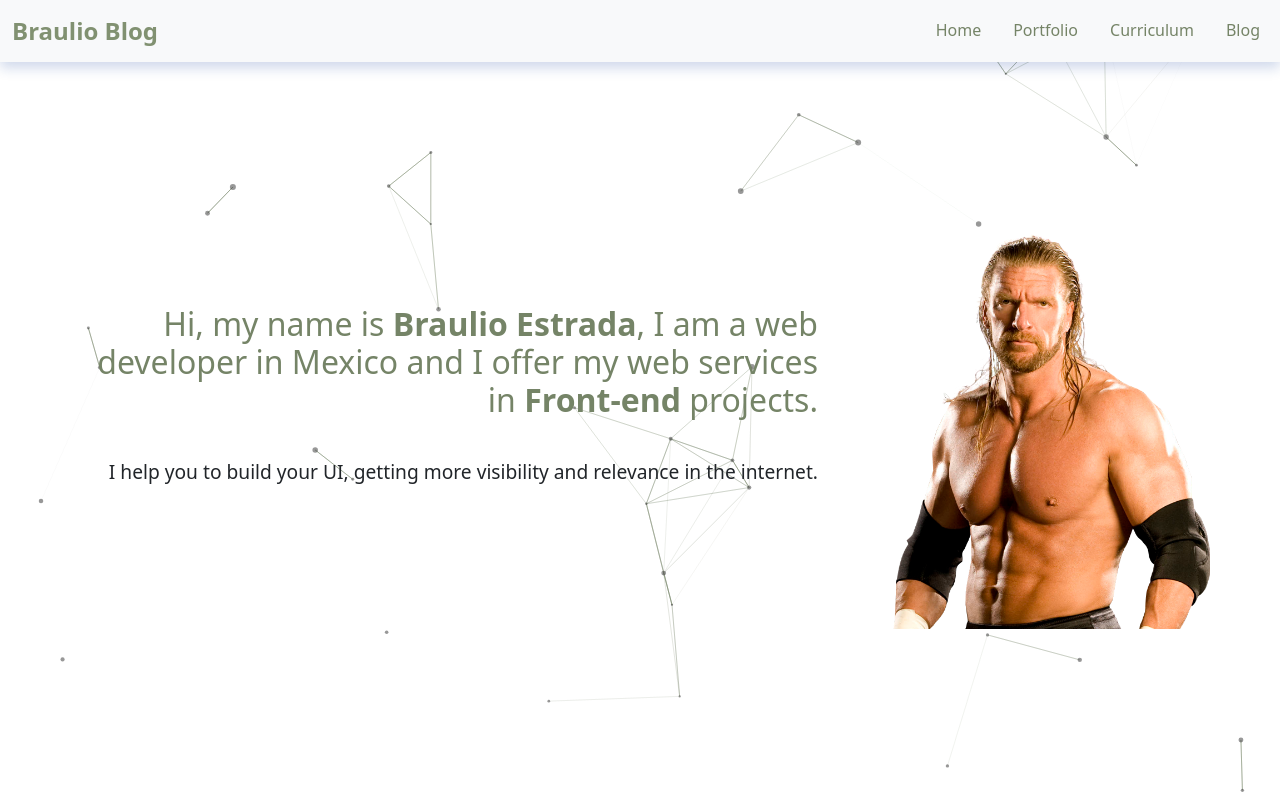
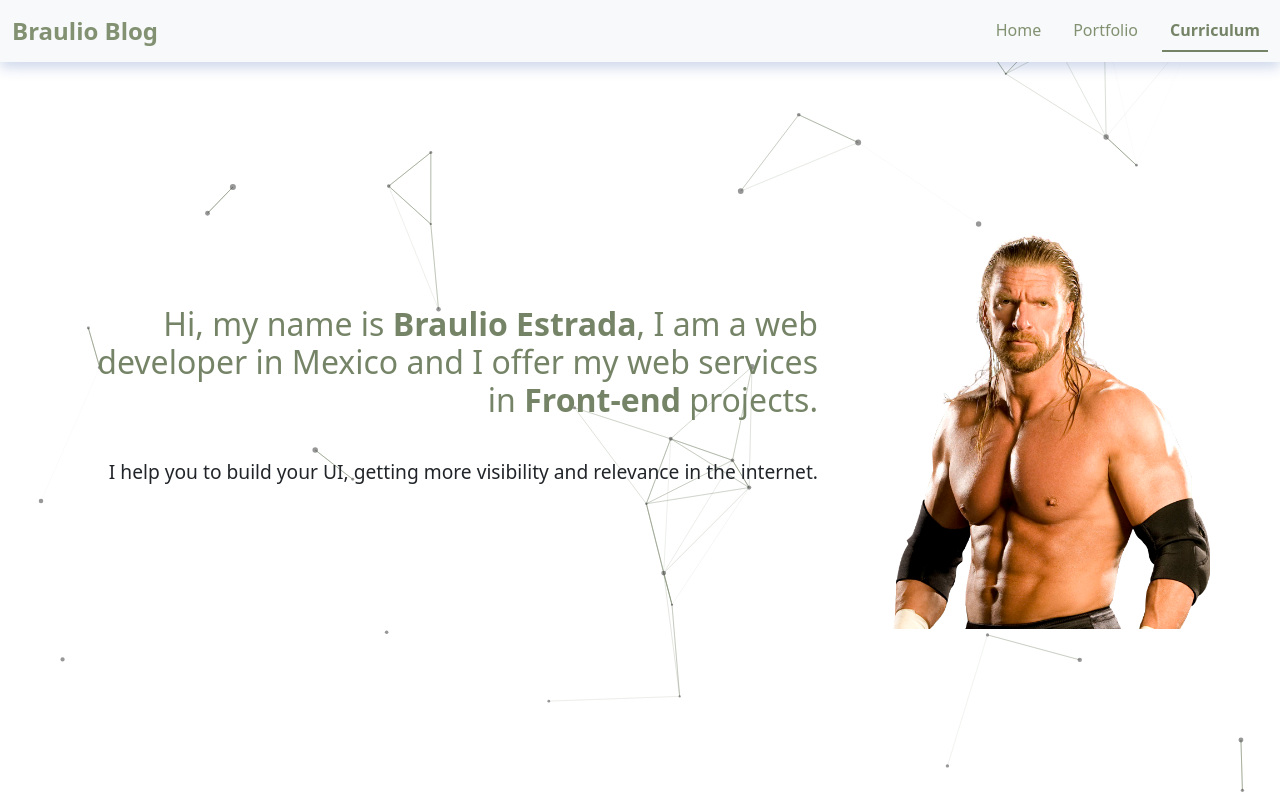
Before and after one commit to Braulio95/toniconectalandingpage, a React (Create React App) app: page / in a window 1280 px wide. Shown: the top 800 px of the page. Built offline with nearby package versions, Linux system fonts and the light colour scheme.

Commit message:
navbar tabs refreshed

```diff
--- a/src/components/NavBar/NavBarComp.tsx
+++ b/src/components/NavBar/NavBarComp.tsx
@@ -1,3 +1,4 @@
+import React, { useState, useEffect } from "react";
 import Container from "react-bootstrap/Container";
 import Nav from "react-bootstrap/Nav";
 import Navbar from "react-bootstrap/Navbar";
@@ -8,6 +9,36 @@ import { colorPalette } from "../../styles/partials/colors";
 import { HashLink } from "react-router-hash-link";
 
 function NavBarComp({ pageName, tabItems }: NavBarProps) {
+  const [activeTab, setActiveTab] = useState(1);
+
+  useEffect(() => {
+    if (tabItems && tabItems.length) {
+      const handleScroll = () => {
+        const scrollPosition = window.scrollY;
+        const matchingTab = tabItems.find(({ routePath }) => {
+          const target = document.querySelector(`#${routePath}`);
+          if (target instanceof HTMLElement) {
+            const targetPosition = target.offsetTop;
+            return (
+              scrollPosition >= targetPosition &&
+              scrollPosition < targetPosition + target.clientHeight
+            );
+          }
+          return false;
+        });
+
+        if (matchingTab) {
+          setActiveTab(matchingTab.id);
+        }
+      };
+
+      window.addEventListener("scroll", handleScroll);
+      return () => {
+        window.removeEventListener("scroll", handleScroll);
+      };
+    }
+  }, [activeTab, tabItems]);
+
   return (
     <Navbar
       expand="lg"
@@ -30,7 +61,7 @@ function NavBarComp({ pageName, tabItems }: NavBarProps) {
         <Navbar.Toggle aria-controls="basic-navbar-nav" />
         <Navbar.Collapse className="justify-content-end">
           {tabItems && tabItems.length && (
-            <Nav variant="underline">
+            <Nav variant="underline" activeKey={activeTab}>
               {tabItems.map(({ id, label, routePath }) => (
                 <Nav.Item key={id}>
                   <Nav.Link
@@ -38,7 +69,12 @@ function NavBarComp({ pageName, tabItems }: NavBarProps) {
                     eventKey={id}
                     as={HashLink}
                     to={`#${routePath}`}
-                    style={{ color: colorPalette.strongestGreen }}
+                    style={{
+                      color:
+                        id === activeTab
+                          ? colorPalette.strongestGreen
+                          : colorPalette.strongGreen,
+                    }}
                   >
                     {label}
                   </Nav.Link>
--- a/src/constants/routes.ts
+++ b/src/constants/routes.ts
@@ -1,6 +1,5 @@
 const mainRouter = () => ({
-    HOME: '',
-    BLOG: 'blog',
+    HOME: 'home',
     CONTACT: 'contact',
     PORTFOLIO: 'portfolio',
     CURRICULUM: 'curriculum'
--- a/src/router/MainRoutes.tsx
+++ b/src/router/MainRoutes.tsx
@@ -9,7 +9,7 @@ import { MAIN_ROUTES } from "../constants/routes";
 import { Curriculum } from "../modules/curriculum/Curriculum";
 
 export const MainRoutes = () => {
-  const { HOME, BLOG, PORTFOLIO, CURRICULUM } = MAIN_ROUTES;
+  const { HOME, PORTFOLIO, CURRICULUM } = MAIN_ROUTES;
   const navTabs = [
     {
       id: 1,
@@ -27,11 +27,6 @@ export const MainRoutes = () => {
       label: "Curriculum",
       routePath: CURRICULUM,
     },
-    {
-      id: 4,
-      label: "Blog",
-      routePath: BLOG,
-    },
   ];
 
   return (
```
